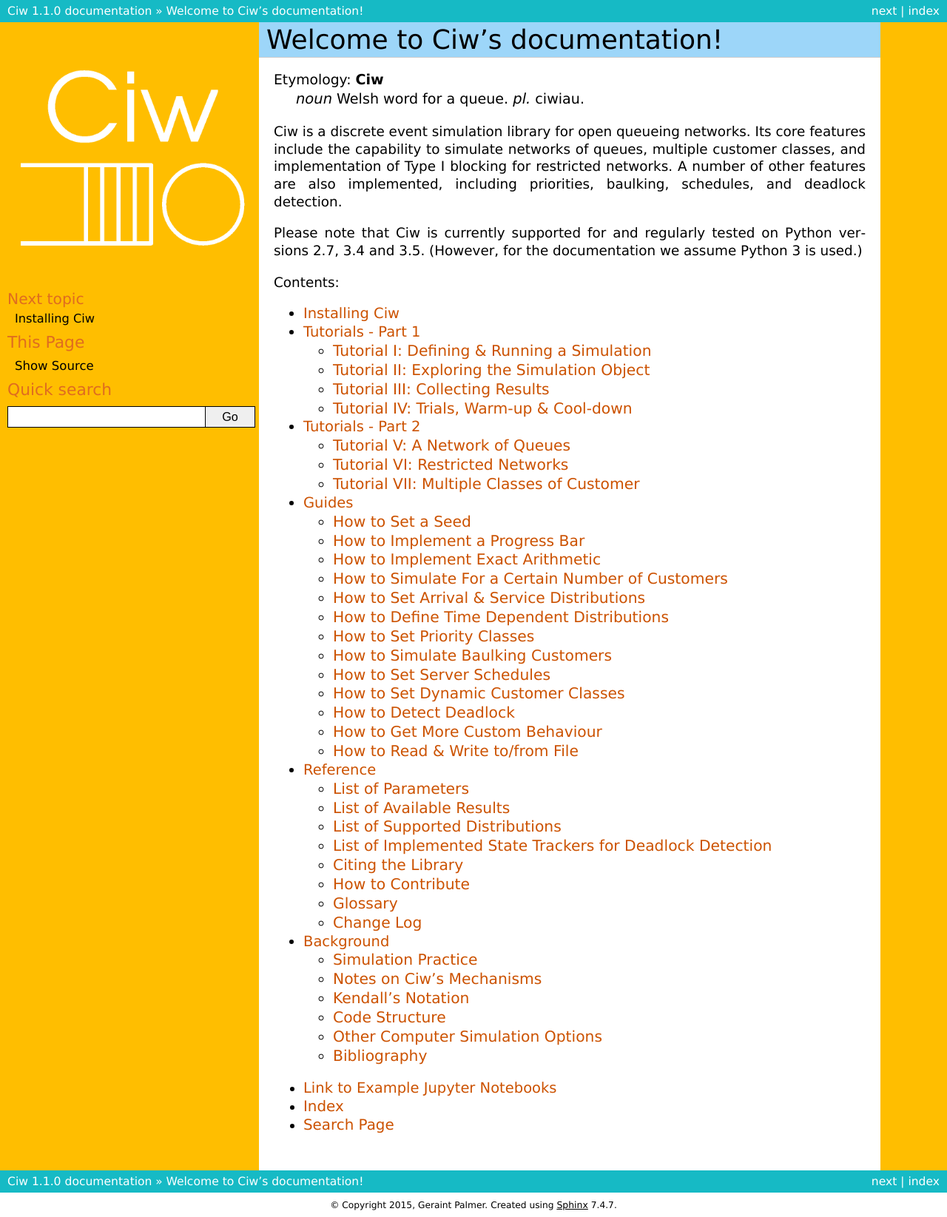
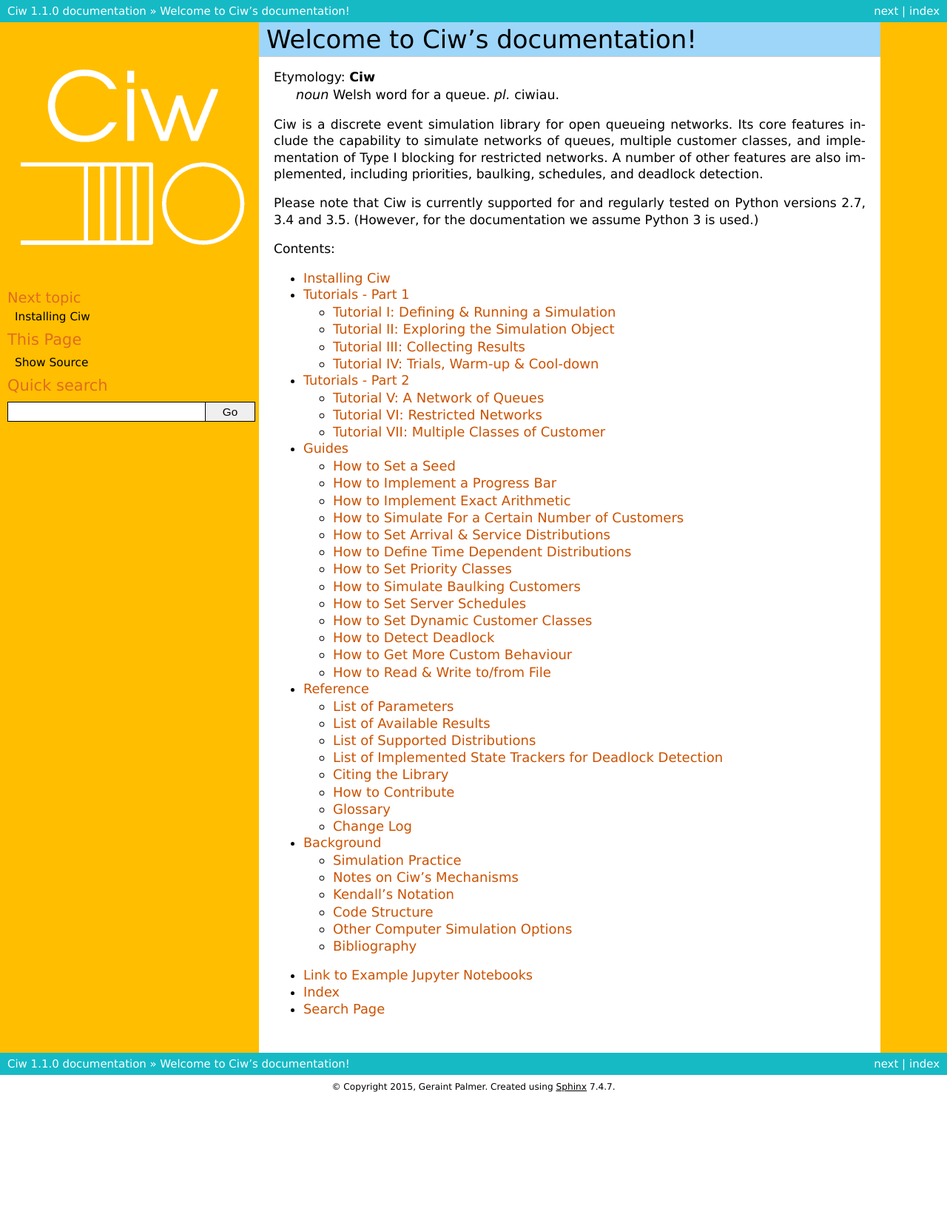
Before and after one commit to CiwPython/Ciw, a Sphinx documentation site: the page built from docs/index.rst, in a window 1280 px wide. Shown: the whole page at 74% size. Built offline with Sphinx 7.4.7, drawn with Linux system fonts in a browser that asks for light colours; after the commit the page ends 1485 px from its top, so only the background shows below that.

Commit message:
smaller font for docs

```diff
--- a/docs/_static/style.css
+++ b/docs/_static/style.css
@@ -1,5 +1,5 @@
 * {
-	font-size: 102%;
+	font-size: 101%;
 }
 
 pre {
```
